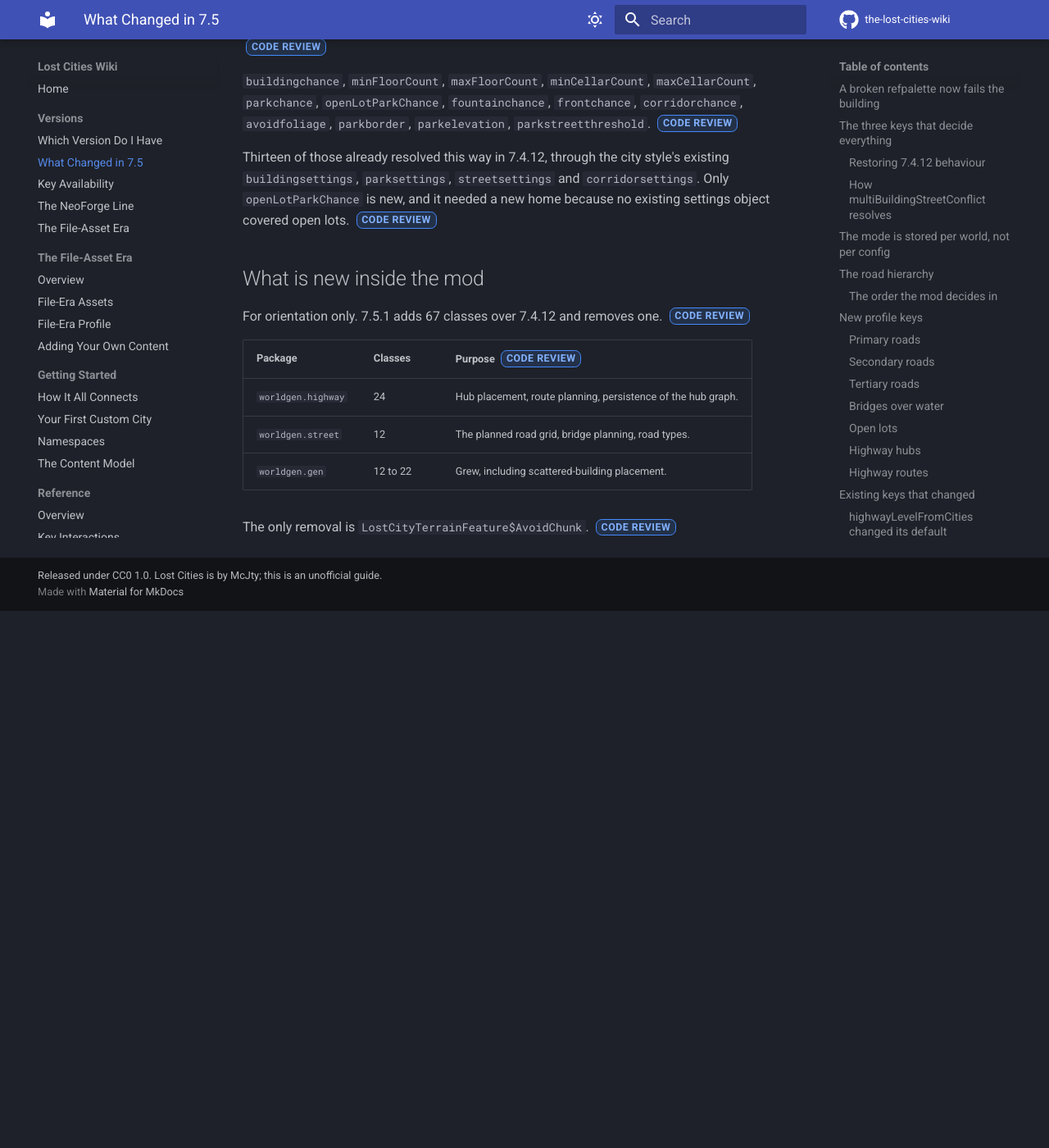
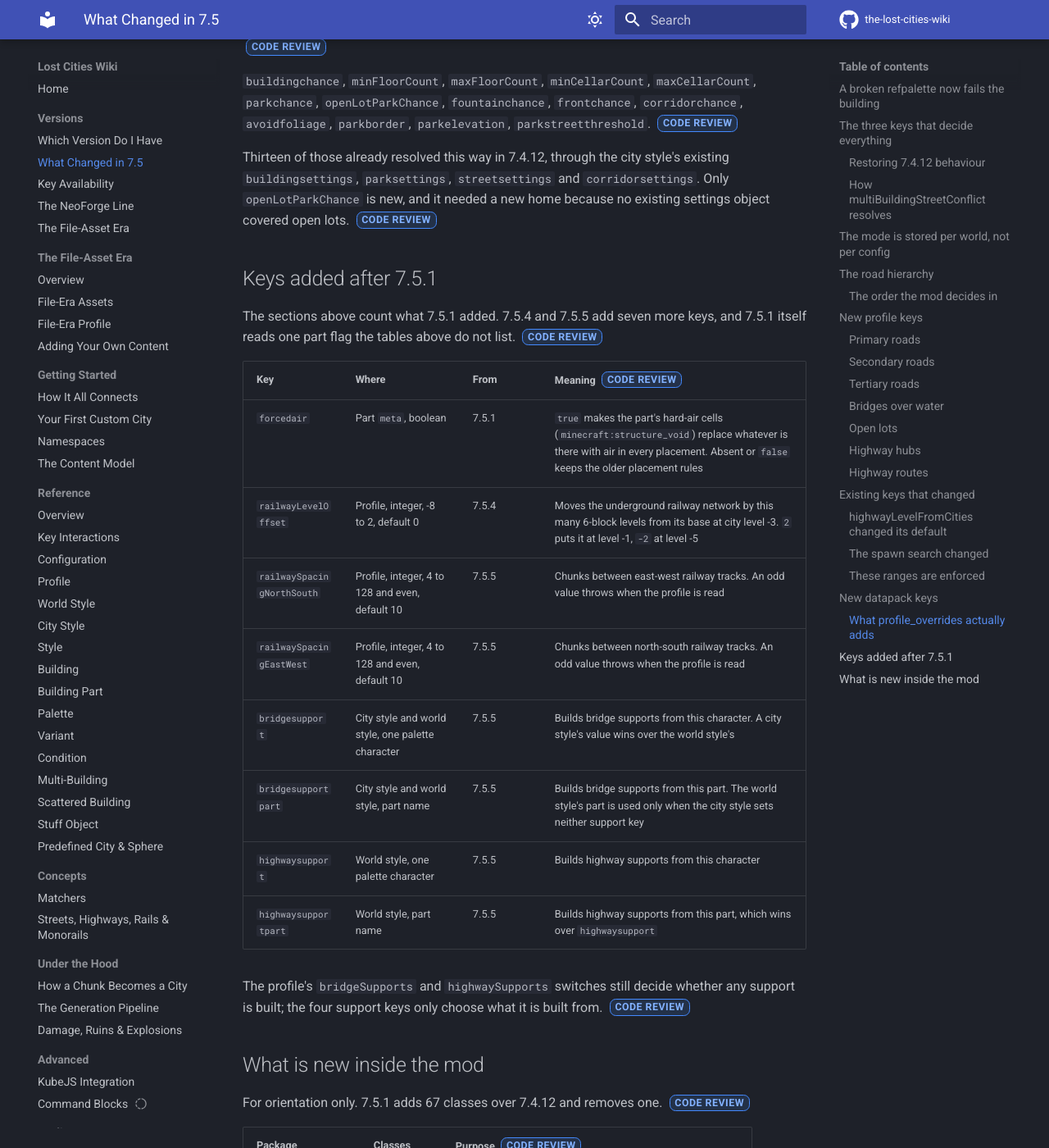
Before and after one commit to RinkyDinkyNooble/the-lost-cities-wiki, an MkDocs documentation site: the page built from docs/versions/7-5.md, in a window 1280 px wide and 1400 px high, scrolled down 11298 px. Shown: the whole window at 82% size. Built offline with MkDocs 1.6.1 and Material for MkDocs 9.7.7, drawn with Linux system fonts in a browser that asks for light colours; comment, search, counter and statistics services are not loaded; before the commit the page ends 12043 px from its top, so only the background shows below that.

Commit message:
Describe 3.1.2-7.5 on the wiki, and the keys added after 7.5.1
The DevTool page now describes 3.1.2-7.5, the file for Lost Cities 7.5.1 to
7.5.6, says plot commands refuse outside the workshop dimension, and says
what an export name may be and that an unreadable settings value stops the
export by plot and key. 3.0.0, for 7.4.12, is no longer updated.

versions/7-5.md lists the eight keys the 7.5.1 counts leave out: forcedair
(7.5.1), railwayLevelOffset (7.5.4), the two railway spacings and the four
support keys (7.5.5). Ranges and defaults are read from the 7.5.5 bytecode;
an odd spacing throws while the profile is read. Register entry KEY-5 says
what was read and what comes from upstream's documentation.

The CurseForge page names 7.5.6 and 3.1.2-7.5-beta. check-version-and-grow,
which reads it, passes. All six docs gates pass.

Co-Authored-By: Claude Opus 5.5 <noreply@anthropic.com>

```diff
--- a/docs/examples/claim-tests.md
+++ b/docs/examples/claim-tests.md
@@ -962,6 +962,25 @@ comes from the profile instead of from the building, and the building is taller.
 
 This is the clearest demonstration of why KEY-2 matters. Nothing fails, nothing is
 logged, and the building is half again as tall as the pack intended.
+
+#### KEY-5 Eight keys the 7.5.1 counts do not include { #key-5 }
+
+**Code review.** Each name was searched for in the classes and data files of every
+jar from 7.4.12 to 7.5.6; the first version holding it is the "From" column.
+
+| Key | First jar | Where it is read |
+|---|---|---|
+| `forcedair` | 7.5.1 | `LostCityTerrainFeature` asks the part for `getMetaBoolean("forcedair")`; `ILostCities.META_FORCEDAIR` names it. The 7.5.1 jar is stamped 2026-08-08 |
+| `railwayLevelOffset` | 7.5.4 | `LostCityProfile`: `getInt`, range -8 to 2, field initialised to 0 |
+| `railwaySpacingNorthSouth`, `railwaySpacingEastWest` | 7.5.5 | `LostCityProfile`: `getInt`, range 4 to 128, fields initialised to 10; an odd value reaches `throw new IllegalArgumentException("Railway spacing must be an even number from 4 through 128 chunks")` |
+| `bridgesupport`, `bridgesupportpart` | 7.5.5 | Declared by `CityStyleRE` and `WorldStyleRE` |
+| `highwaysupport`, `highwaysupportpart` | 7.5.5 | Declared by `WorldStyleRE` |
+
+The ranges, defaults and the even-number rule are read from the 7.5.5 bytecode. What
+each key does to the world, and the precedence between the support keys, is taken
+from the Lost Cities documentation on mcjty.eu (`profile_options` and
+`asset_structure`) and matches where each is read; none was run on the rig.
+`bridgeSupports` and `highwaySupports` are profile keys in 7.4.12 and every 7.5 jar.
 
 #### VER-4 The predefined city registry is spelled three different ways { #ver-4 }
 
--- a/docs/tooling/lcdev.md
+++ b/docs/tooling/lcdev.md
@@ -3,7 +3,7 @@
 Every `/lcdev` command, what each argument means, and what it does to your world.
 
 !!! note "This page documents the companion mod, not Lost Cities"
-    `/lcdev` comes from [The Lost Cities - DevTool](https://github.com/RinkyDinkyNooble/the-lost-cities-wiki/releases/latest), described here as of **3.0.0**. Lost Cities' own commands are on [Testing and Debugging Commands](commands.md). Nothing here is a claim about Lost Cities' behaviour, so it carries no verification chips: it describes a tool this wiki ships.
+    `/lcdev` comes from [The Lost Cities - DevTool](https://github.com/RinkyDinkyNooble/the-lost-cities-wiki/releases/latest), described here as of **3.1.2-7.5**, the file for Lost Cities 7.5.1 to 7.5.6. 3.0.0, the file for 7.4.12, is no longer updated. Lost Cities' own commands are on [Testing and Debugging Commands](commands.md). Nothing here is a claim about Lost Cities' behaviour, so it carries no verification chips: it describes a tool this wiki ships.
 
 ## Everything at a glance
 
@@ -251,6 +251,9 @@ Rows an import grew go back to their catalogue size.
 
 ## Settings on a plot
 
+Every `plot` command, `mark` and `export <name> plot` acts on the plot under you in
+the workshop dimension, and refuses anywhere else.
+
 `/lcdev plot keys` is the one to remember: it lists every setting **that plot**
 accepts with an explanation of each, and the list differs by plot. A street plot has
 no `factor`, because the codec behind it picks uniform random and has nowhere to put
@@ -388,7 +391,9 @@ its own palette entry. Accepts `damaged`, `torch`, `variant`, `loot`, `mob` and
 
 Writes a complete datapack to `config/lostcitiesdevtool/exports/<name>/`, with the
 profile beside it rather than inside it, because a profile is config and not
-datapack.
+datapack. The name has to be one folder directly inside `exports/` and may not start
+with a dot. A settings value the export cannot read, such as `"factor": "lots"`, stops
+the export with the plot and the key named.
 
 | Flag | Meaning |
 |---|---|
--- a/docs/versions/7-5.md
+++ b/docs/versions/7-5.md
@@ -353,6 +353,25 @@ existing `buildingsettings`, `parksettings`, `streetsettings` and
 `corridorsettings`. Only `openLotParkChance` is new, and it needed a new home
 because no existing settings object covered open lots. [code review](../examples/claim-tests.md#ref-2){.v .v-c}
 
+## Keys added after 7.5.1
+
+The sections above count what 7.5.1 added. 7.5.4 and 7.5.5 add seven more keys, and
+7.5.1 itself reads one part flag the tables above do not list. [code review](../examples/claim-tests.md#key-5){.v .v-c}
+
+| Key | Where | From | Meaning [code review](../examples/claim-tests.md#key-5){.v .v-c} |
+|---|---|---|---|
+| `forcedair` | Part `meta`, boolean | 7.5.1 | `true` makes the part's hard-air cells (`minecraft:structure_void`) replace whatever is there with air in every placement. Absent or `false` keeps the older placement rules |
+| `railwayLevelOffset` | Profile, integer, -8 to 2, default 0 | 7.5.4 | Moves the underground railway network by this many 6-block levels from its base at city level -3. `2` puts it at level -1, `-2` at level -5 |
+| `railwaySpacingNorthSouth` | Profile, integer, 4 to 128 and even, default 10 | 7.5.5 | Chunks between east-west railway tracks. An odd value throws when the profile is read |
+| `railwaySpacingEastWest` | Profile, integer, 4 to 128 and even, default 10 | 7.5.5 | Chunks between north-south railway tracks. An odd value throws when the profile is read |
+| `bridgesupport` | City style and world style, one palette character | 7.5.5 | Builds bridge supports from this character. A city style's value wins over the world style's |
+| `bridgesupportpart` | City style and world style, part name | 7.5.5 | Builds bridge supports from this part. The world style's part is used only when the city style sets neither support key |
+| `highwaysupport` | World style, one palette character | 7.5.5 | Builds highway supports from this character |
+| `highwaysupportpart` | World style, part name | 7.5.5 | Builds highway supports from this part, which wins over `highwaysupport` |
+
+The profile's `bridgeSupports` and `highwaySupports` switches still decide whether
+any support is built; the four support keys only choose what it is built from. [code review](../examples/claim-tests.md#key-5){.v .v-c}
+
 ## What is new inside the mod
 
 For orientation only. 7.5.1 adds 67 classes over 7.4.12 and removes one. [code review](../examples/claim-tests.md#ref-2){.v .v-c}
```
Also changed, not shown: mod/description/curseforge.md (+5 -4 lines).
